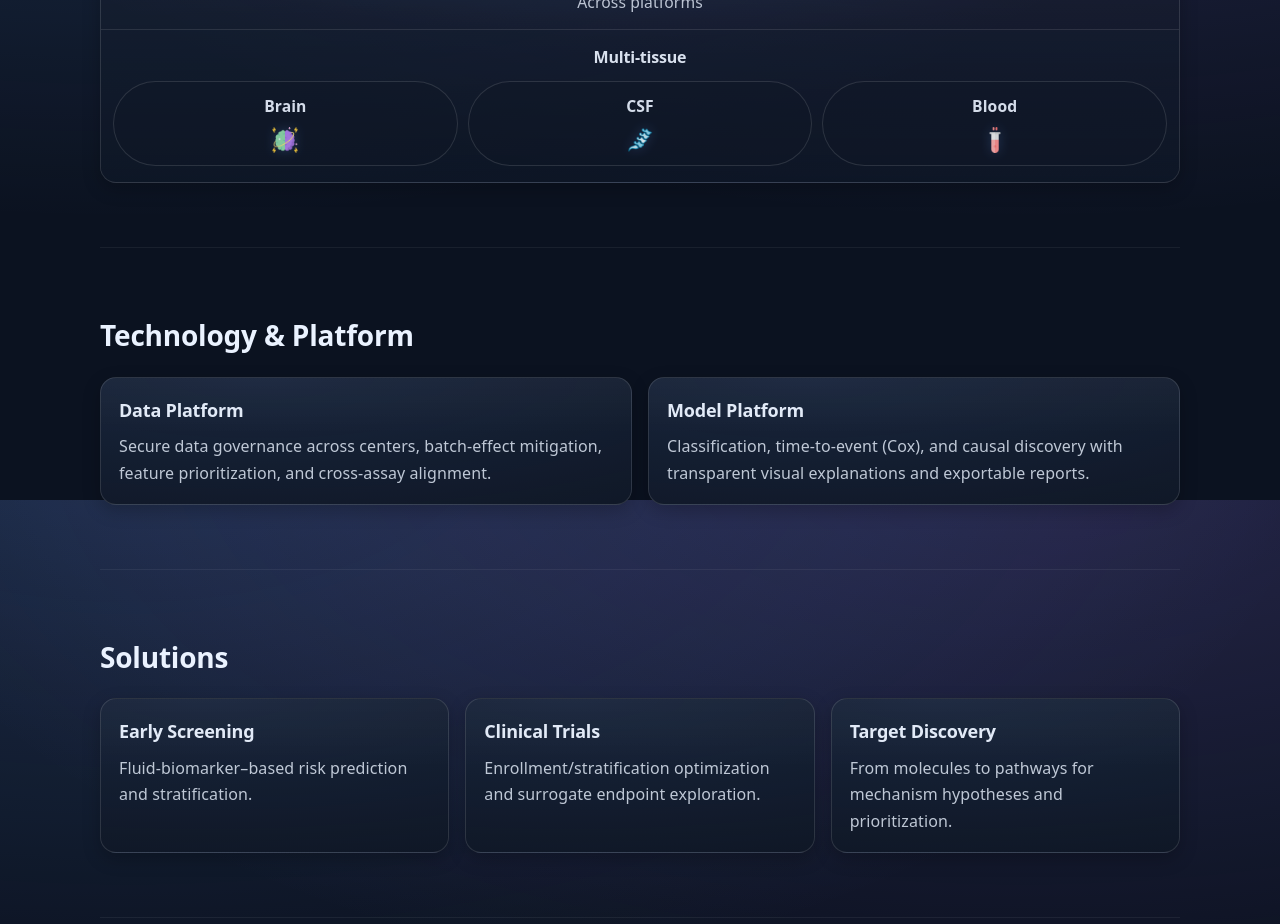
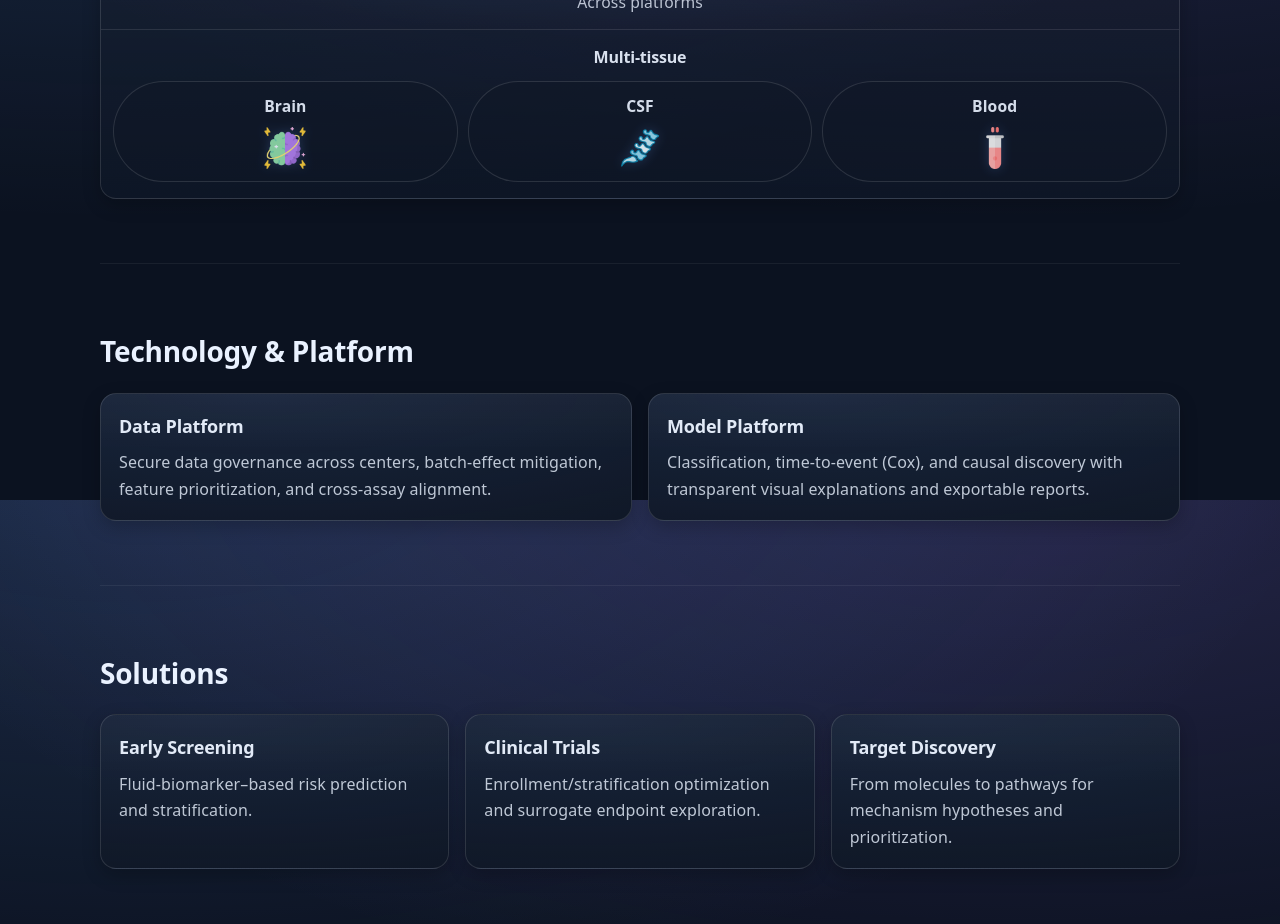
Before and after one commit to YingXu001/Andia_Health_Home, a React (Vite) app: page / in a window 1280 px wide. Shown: the part 1100-2024 px from the top of the page. Built offline with nearby package versions, Linux system fonts and the light colour scheme.

Commit message:
change the icons

```diff
--- a/src/components/MultiOmicsTable.jsx
+++ b/src/components/MultiOmicsTable.jsx
@@ -40,8 +40,8 @@ export default function MultiOmicsTable() {
               alt="Brain tissue"
               className="mo2IconImg"
               loading="lazy"
-              width="26"
-              height="26"
+            //   width="26"
+            //   height="26"
             />
           </div>
 
@@ -52,8 +52,8 @@ export default function MultiOmicsTable() {
               alt="Cerebrospinal fluid"
               className="mo2IconImg"
               loading="lazy"
-              width="26"
-              height="26"
+            //   width="26"
+            //   height="26"
             />
           </div>
 
@@ -64,8 +64,8 @@ export default function MultiOmicsTable() {
               alt="Blood plasma"
               className="mo2IconImg"
               loading="lazy"
-              width="26"
-              height="26"
+            //   width="26"
+            //   height="26"
             />
           </div>
         </div>
--- a/src/styles.css
+++ b/src/styles.css
@@ -512,8 +512,8 @@ a:focus-visible{
 
 /* Image-based tissue icons (Brain / CSF / Blood) */
 .mo2IconImg{
-  width: 26px;
-  height: 26px;
+  width: 42px;
+  height: 42px;
   object-fit: contain;
   margin-top: 2px;
 
```
